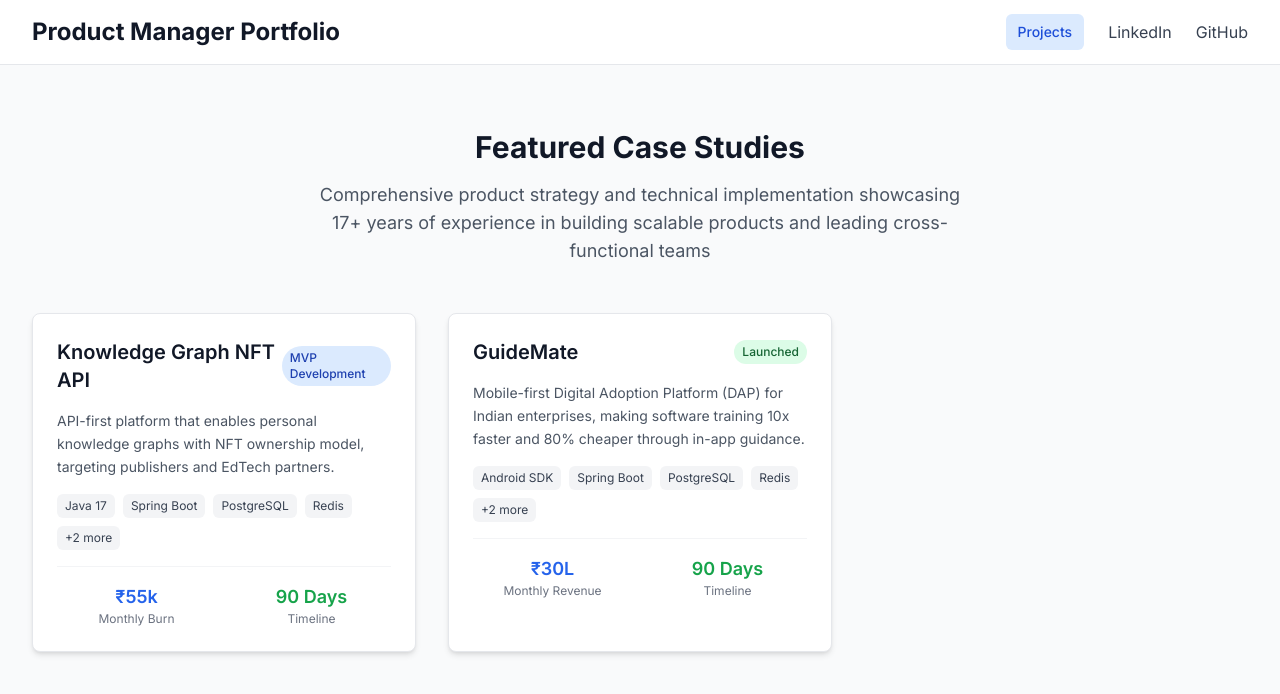
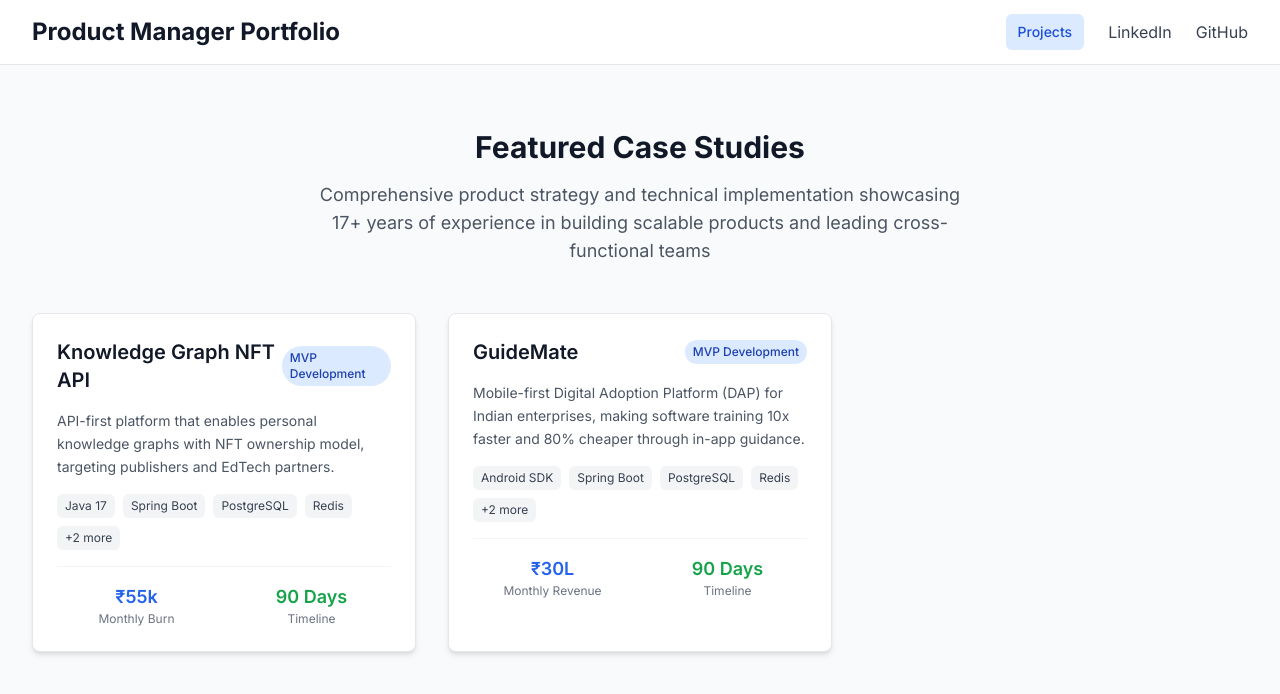
Before and after one commit to ideamchn/product-manager-portfolio, a React (Vite) app: page / in a window 1280 px wide. Shown: the top 694 px of the page. Built offline with nearby package versions, Linux system fonts and the light colour scheme.

Commit message:
status MVP Development in Home

```diff
--- a/src/pages/Home.jsx
+++ b/src/pages/Home.jsx
@@ -19,7 +19,7 @@
     id: "guidemate",
     title: "GuideMate",
     description: "Mobile-first Digital Adoption Platform (DAP) for Indian enterprises, making software training 10x faster and 80% cheaper through in-app guidance.",
-    status: "Launched",
+    status: "MVP Development",
     technologies: ["Android SDK", "Spring Boot", "PostgreSQL", "Redis", "MongoDB", "Kotlin"],
     metrics: {
       label: "Monthly Revenue",
```
